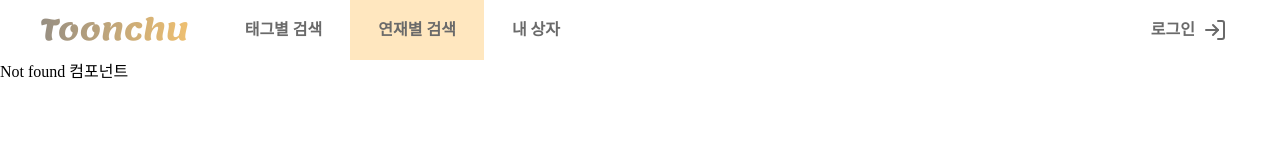
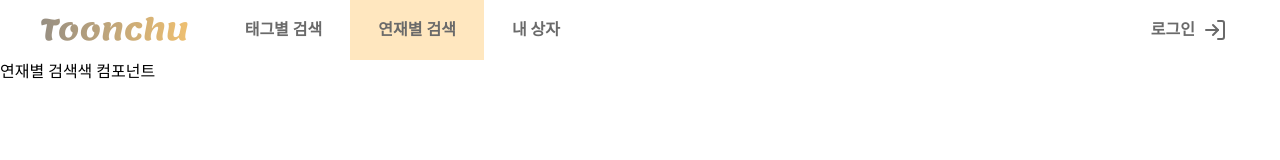
Before and after one commit to Toonchu-team/toonchu_fe, a Next.js app: page /day-search in a window 1280 px wide. Before the commit this address had no page. Shown: the top 160 px of the page. Built offline with nearby package versions, Linux system fonts and the light colour scheme.

Commit message:
fix: 파일명 수정

```diff
--- /dev/null
+++ b/src/app/day-search/page.tsx
@@ -0,0 +1,7 @@
+export default function DaySearch() {
+  return (
+    <div>
+      <h1>연재별 검색색 컴포넌트</h1>
+    </div>
+  );
+}
--- /dev/null
+++ b/src/app/tag-search/page.tsx
@@ -0,0 +1,7 @@
+export default function TagSearch() {
+  return (
+    <div>
+      <h1>태그별 검색 컴포넌트</h1>
+    </div>
+  );
+}
```
